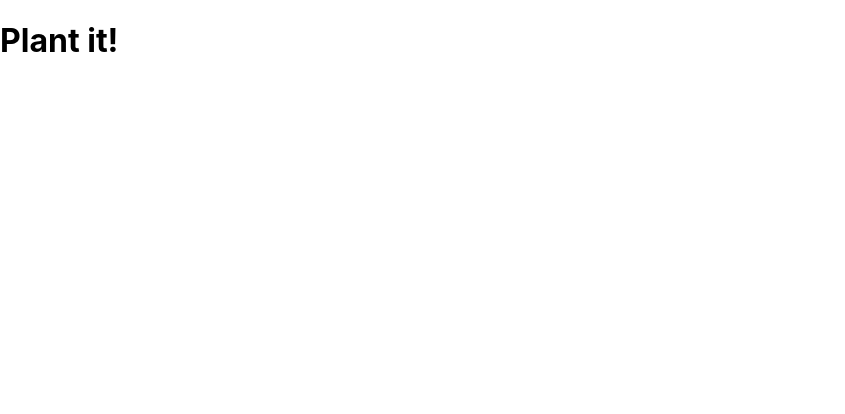
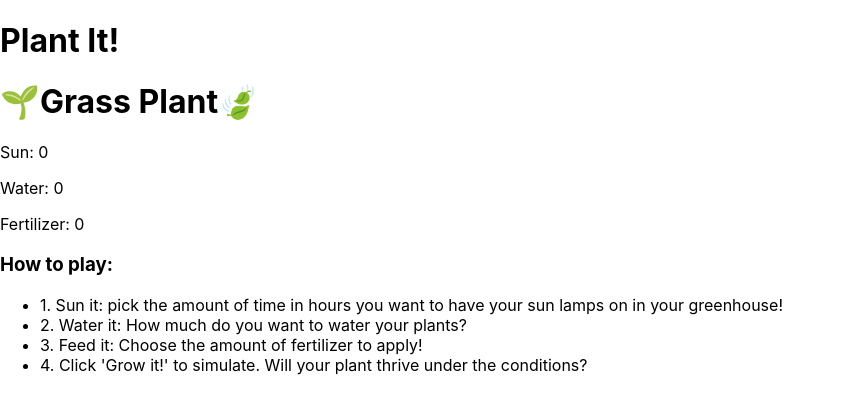
Before and after one commit to shanejames90/plant-it-app, a React (Create React App) app: page / in a window 1280 px wide. Shown: the top 414 px of the page, without its empty margins (0-845 px from the left). Built offline with nearby package versions, Linux system fonts and the light colour scheme.

Commit message:
add rules component

```diff
--- a/src/App.js
+++ b/src/App.js
@@ -1,10 +1,23 @@
+import React, { Component } from 'react';
+import Plant from './Plant'
+import Rules from './Rules'
 
-function App() {
-  return (
-    <div>
-      <h1>Plant it!</h1>
-    </div>
-  );
+class App extends Component {
+  render() {
+    return (
+      <div>
+        <h1>Plant It!</h1>
+        <div>
+          <Plant
+            sun={this.sun}
+            water={this.water}
+            fertilizer={this.fertilizer}
+          />
+          <Rules />
+        </div>
+      </div>
+    );
+  }
 }
 
 export default App;
--- /dev/null
+++ b/src/Plant.js
@@ -0,0 +1,29 @@
+import React, { Component } from 'react';
+
+class Plant extends Component {
+    constructor (props) {
+        super(props)
+        this.state = {
+            sun: 0,
+            water: 0,
+            fertilizer: 0
+        }
+    }
+    render() {
+        const { sun, water, fertilizer } = this.state
+        return (
+            <div>
+                <h1>🌱Grass Plant🍃</h1>
+                <div>
+                    <span>
+                        <p>Sun: {sun}</p>
+                        <p>Water: {water}</p>
+                        <p>Fertilizer: {fertilizer}</p>
+                    </span>
+                </div>
+            </div>
+        );
+    }
+}
+
+export default Plant;
--- /dev/null
+++ b/src/Rules.js
@@ -0,0 +1,19 @@
+import React, { Component } from 'react';
+
+class Rules extends Component {
+    render() {
+        return (
+            <div>
+                <h3>How to play:</h3>
+                <ul>
+                    <li>1. Sun it: pick the amount of time in hours you want to have your sun lamps on in your greenhouse!</li>
+                    <li>2. Water it: How much do you want to water your plants?</li>
+                    <li>3. Feed it: Choose the amount of fertilizer to apply!</li>
+                    <li>4. Click 'Grow it!' to simulate. Will your plant thrive under the conditions?</li>
+                </ul>
+            </div>
+        );
+    }
+}
+
+export default Rules;
```
